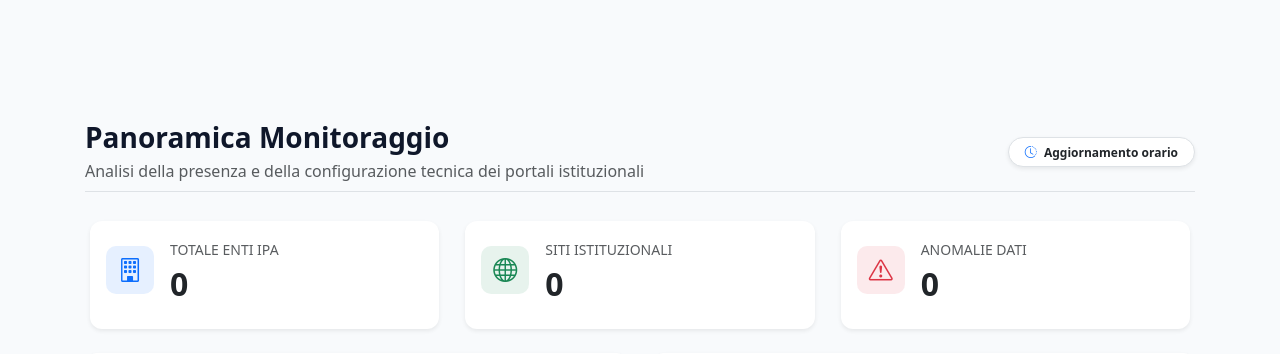
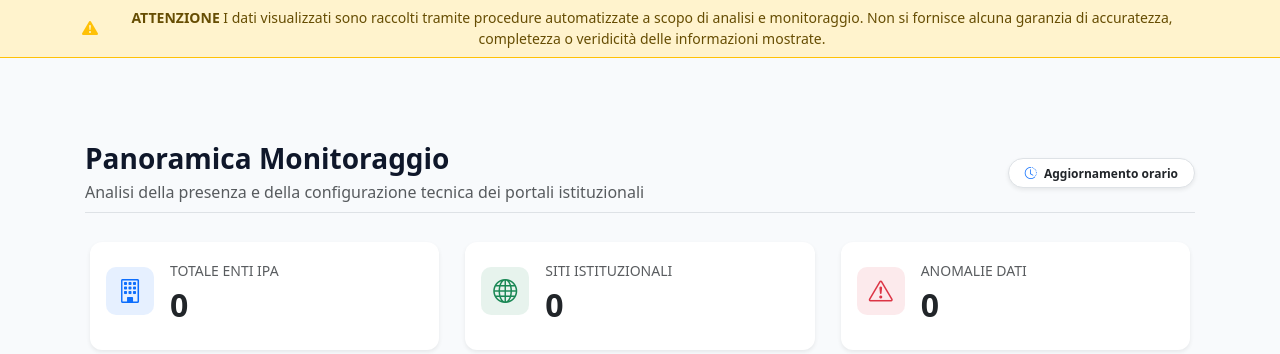
Before and after one commit to michelep/Siti-Web-PA, a PHP site: page /index.php in a window 1280 px wide. Shown: the part 57-411 px from the top of the page. Run offline with PHP 8.4, Linux system fonts and the light colour scheme; data that the repository does not hold is empty; a stand-in replaces the project's code that opens the database connection; some libraries are stand-ins or nearby versions.

Commit message:
Added disclaimer banner

```diff
--- a/header.inc.php
+++ b/header.inc.php
@@ -138,4 +138,14 @@ $ogImage = isset($gbOgImage) && is_string($gbOgImage) ? $gbOgImage : 'https://'
             </div>
         </nav>
     </header>
-    <div style="margin-top: 70px;"></div>
+    <!-- BANNER DISCLAIMER -->
+    <div style="margin-top:32px" class="bg-warning-subtle border-bottom border-warning py-2">
+        <div class="container">
+            <div class="d-flex align-items-center justify-content-center text-center small text-warning-emphasis">
+                <i class="bi bi-exclamation-triangle-fill fs-6 me-2 flex-shrink-0 text-warning"></i>
+                <div>
+                    <strong>ATTENZIONE</strong> I dati visualizzati sono raccolti tramite procedure automatizzate a scopo di analisi e monitoraggio. Non si fornisce alcuna garanzia di accuratezza, completezza o veridicità delle informazioni mostrate.
+                </div>
+            </div>
+        </div>
+    </div>
```
